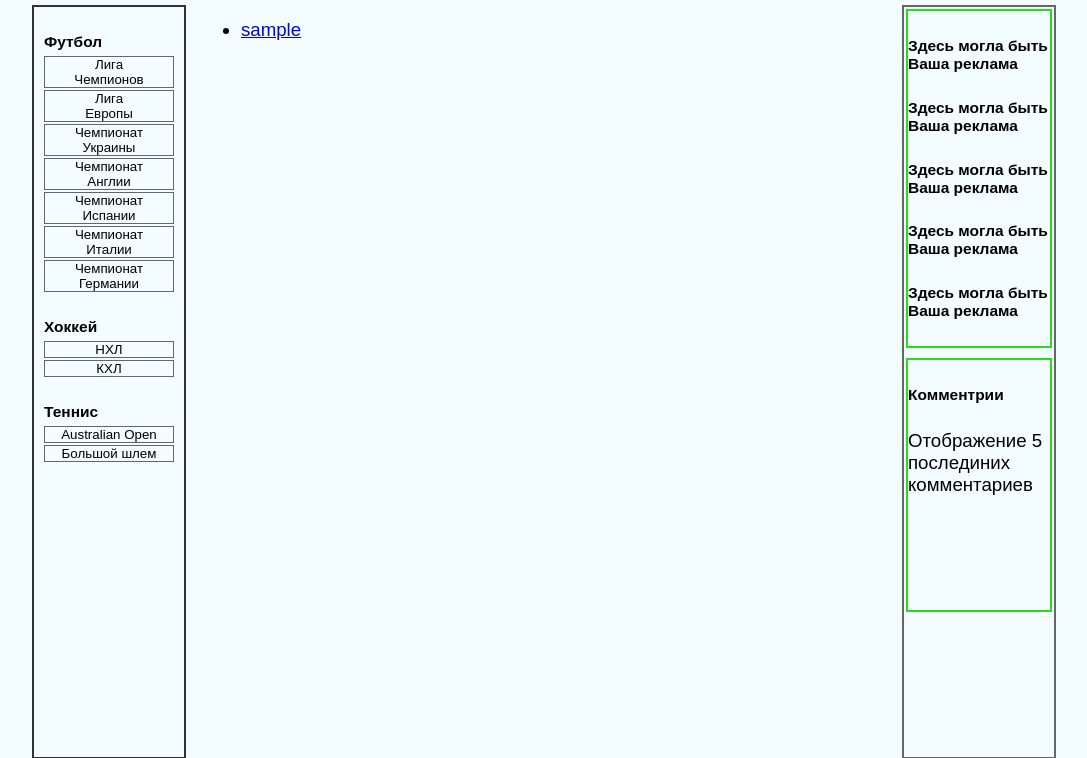
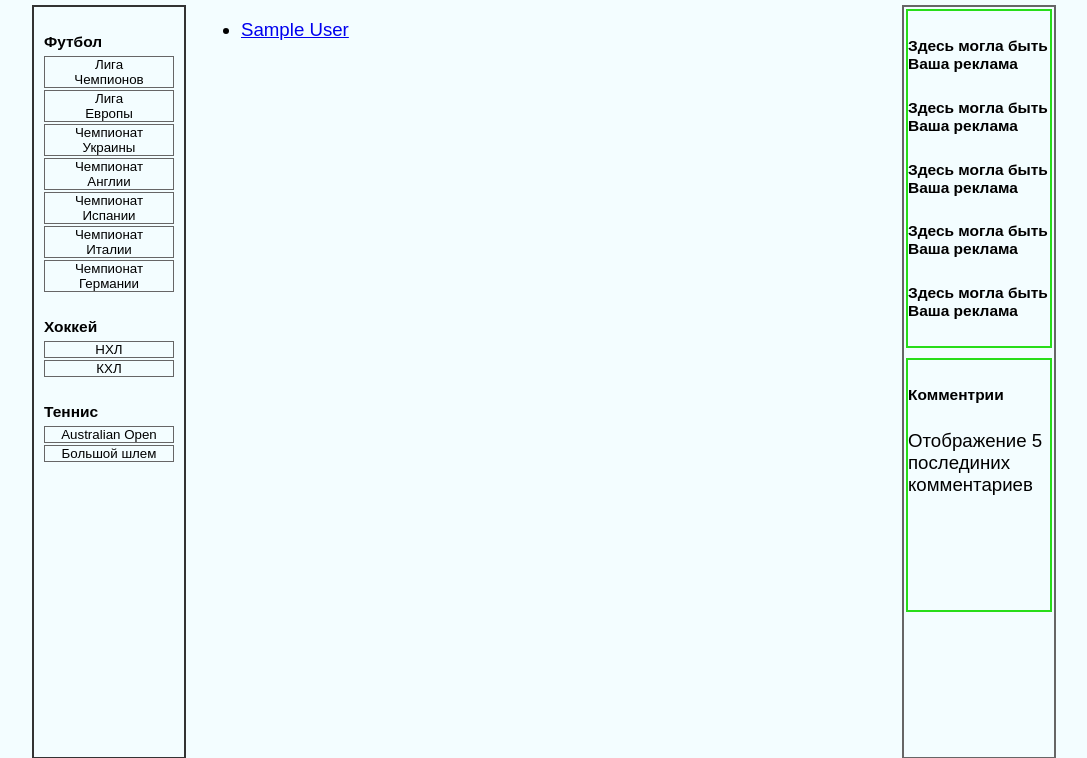
Before and after one commit to Romissevd/sports_league, a Django app: page /user/users in a window 1280 px wide. Shown: the part 125-883 px from the top of the page, without its empty margins (96-1183 px from the left). Run offline with Django 3.2, Linux system fonts and the light colour scheme; the visitor is signed in with stand-in values (Sample User, id 1); data comes from the database, SQL or seed files in the repository.

Commit message:
refactor views user account

```diff
--- a/user/templates/users.html
+++ b/user/templates/users.html
@@ -3,7 +3,7 @@
 {% block content %}
     <ul>
     {% for one_user in all_users %}
-        <li class="one_user"><a href="account/{{ one_user }}/">{{ one_user }}</a></li>
+        <li class="one_user"><a href="account/{{ one_user }}/">{{ one_user.get_full_name }}</a></li>
     {% endfor %}
     </ul>
 {% endblock %}
--- a/user/views.py
+++ b/user/views.py
@@ -38,7 +38,7 @@ def sign_in(request):
 
         if user is not None:
             auth.login(request, user)
-            return HttpResponseRedirect('/')
+            return HttpResponseRedirect("{}".format(request.path))
         else:
             errors.append('Неверные email или пароль.')
             errors.append('Попробуйте еще раз.')
@@ -115,16 +115,16 @@ def account(request, name=None):
             return change_account(request, 'Имя и фамилия дожны состоять только из букв.')
 
     if name:
-        # проверить есть ли пользователь?
-        try: pass
-
-        except: pass
-        return render(request, 'account.html', {
-            'view_user': User.objects.get(username=name),
-        })
+        try:
+            views_user = User.objects.get(username=name)
+        except User.DoesNotExist:
+            # ошибка если нет такого пользователя
+            return HttpResponseRedirect('/')
+    else:
+        views_user = User.objects.get(username=request.user)
 
     return render(request, 'account.html', {
-        'view_user': User.objects.get(username=request.user),
+        'view_user': views_user,
     })
 
 
@@ -181,7 +181,7 @@ def change_account_save(request):
         user.save()
         user.profile.save()
 
-    return None
+    return False
 
 
 def all_users(request):
```
